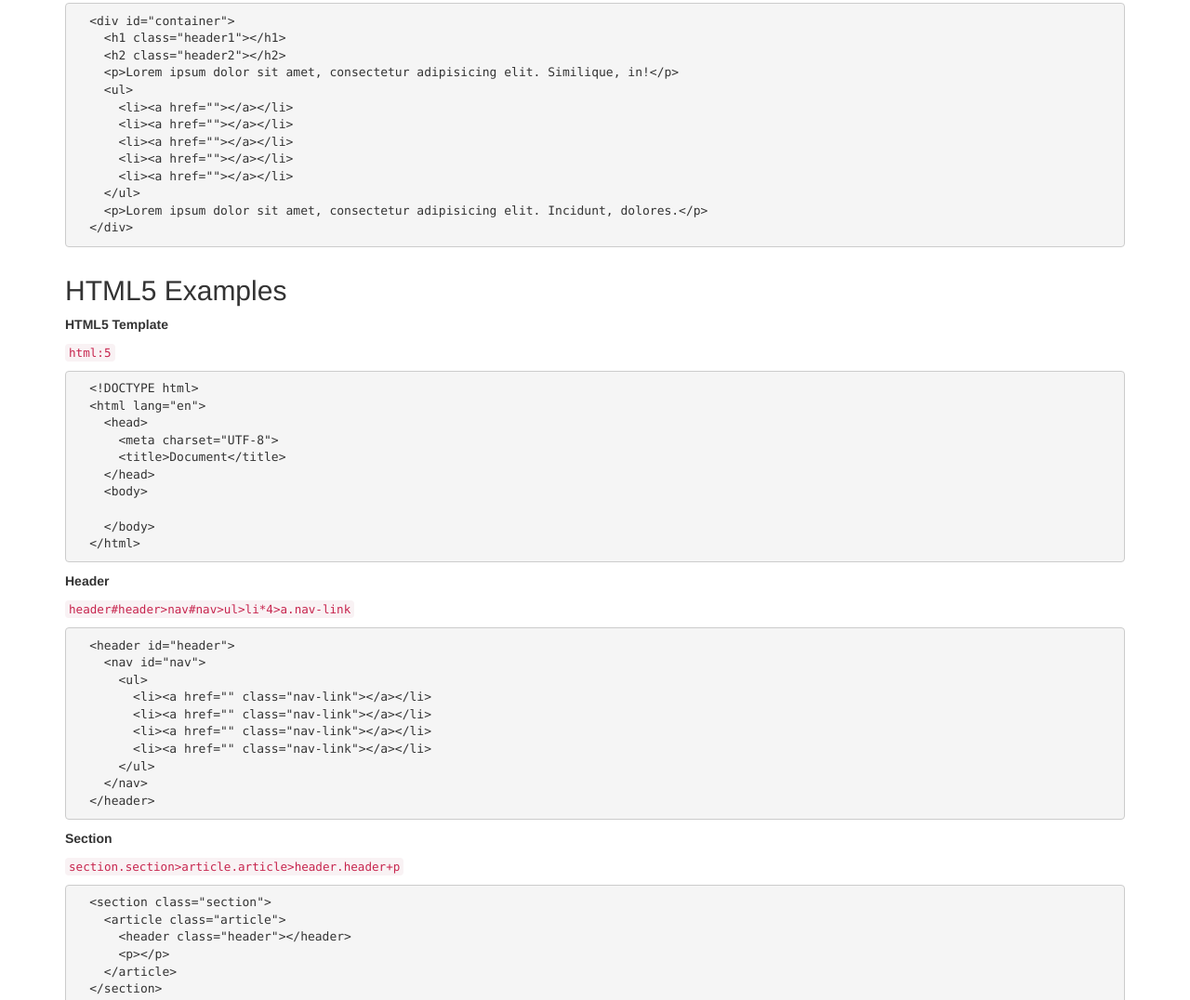
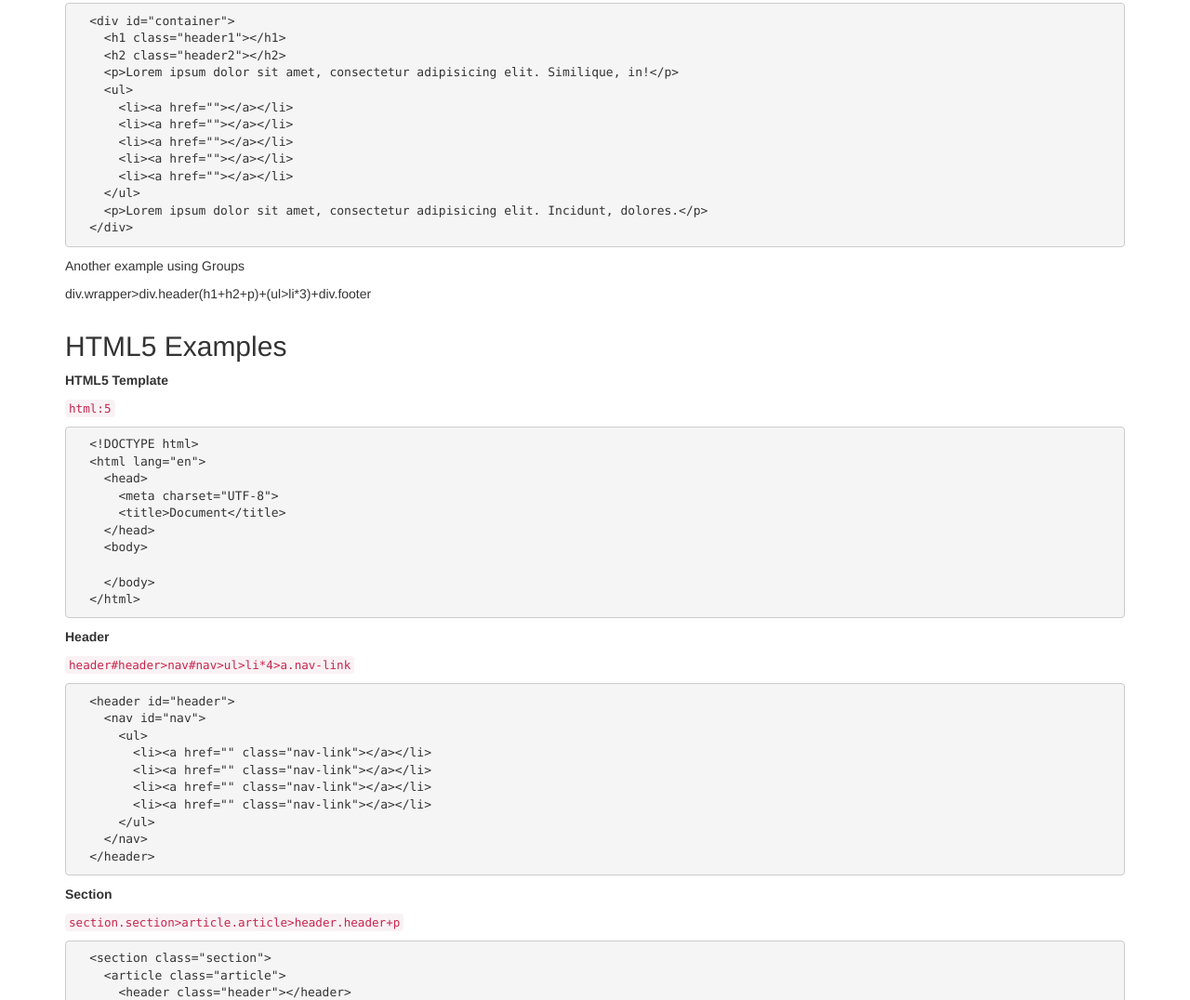
Before and after one commit to dduril/emmet-samples, a plain HTML site: page index.html in a window 1280 px wide. Shown: the part 693-1769 px from the top of the page at 93% size. Drawn offline with nearby package versions, Linux system fonts and the light colour scheme.

Commit message:
Added grouping example

```diff
--- a/index.html
+++ b/index.html
@@ -78,6 +78,9 @@
             </div>
         </div>
 
+        <p>Another example using Groups</p>
+        <p>div.wrapper>div.header(h1+h2+p)+(ul>li*3)+div.footer</p>
+
         <div class="row">
             <div class="col-md-12">
                 <h2>HTML5 Examples</h2>
@@ -156,8 +159,7 @@
                 <p><strong>Buttons</strong></p>
                 <p><code>button[type="button"].btn.btn-primary.btn-lg{Login}</code></p>
                 <pre>
- &lt;button type="button" class="btn btn-primary btn-lg"&gt;Login&lt;/button&gt;
-                </pre>
+ &lt;button type="button" class="btn btn-primary btn-lg"&gt;Login&lt;/button&gt;</pre>
             </div>
         </div>
 
```
